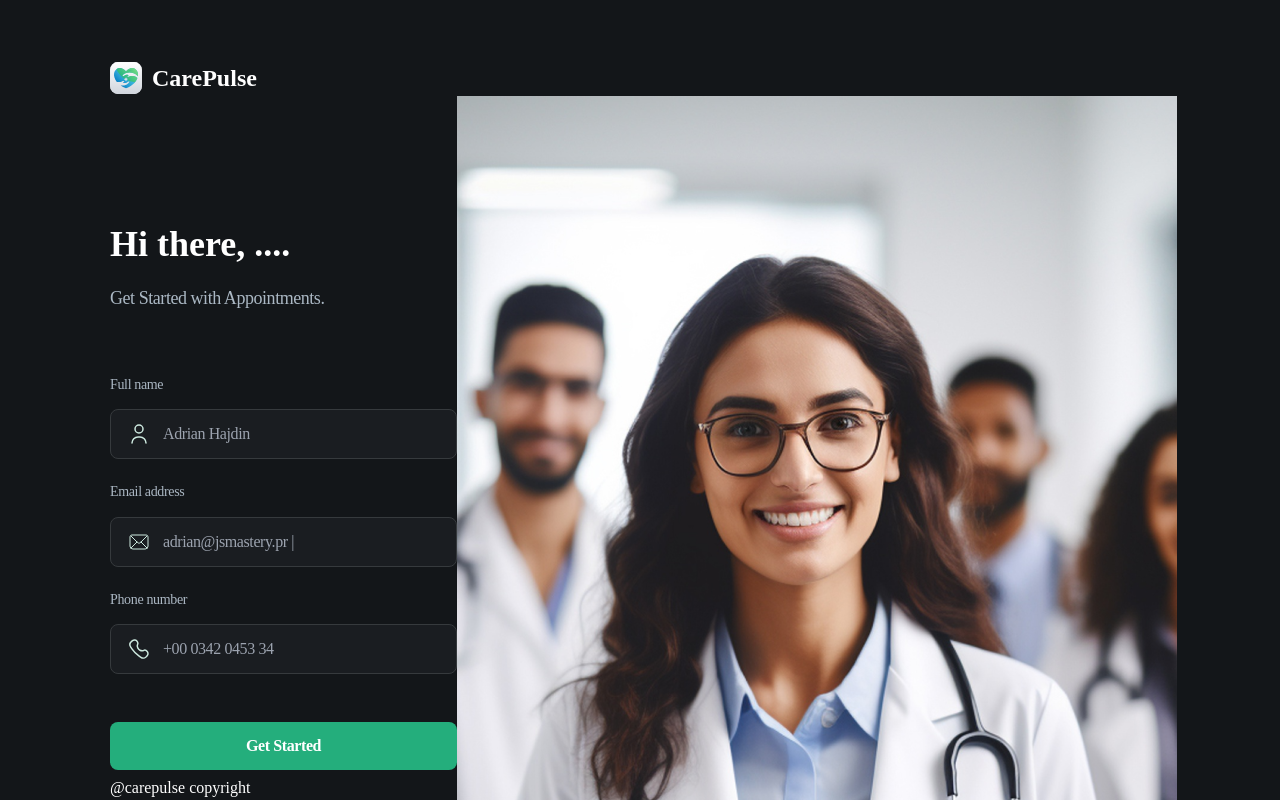
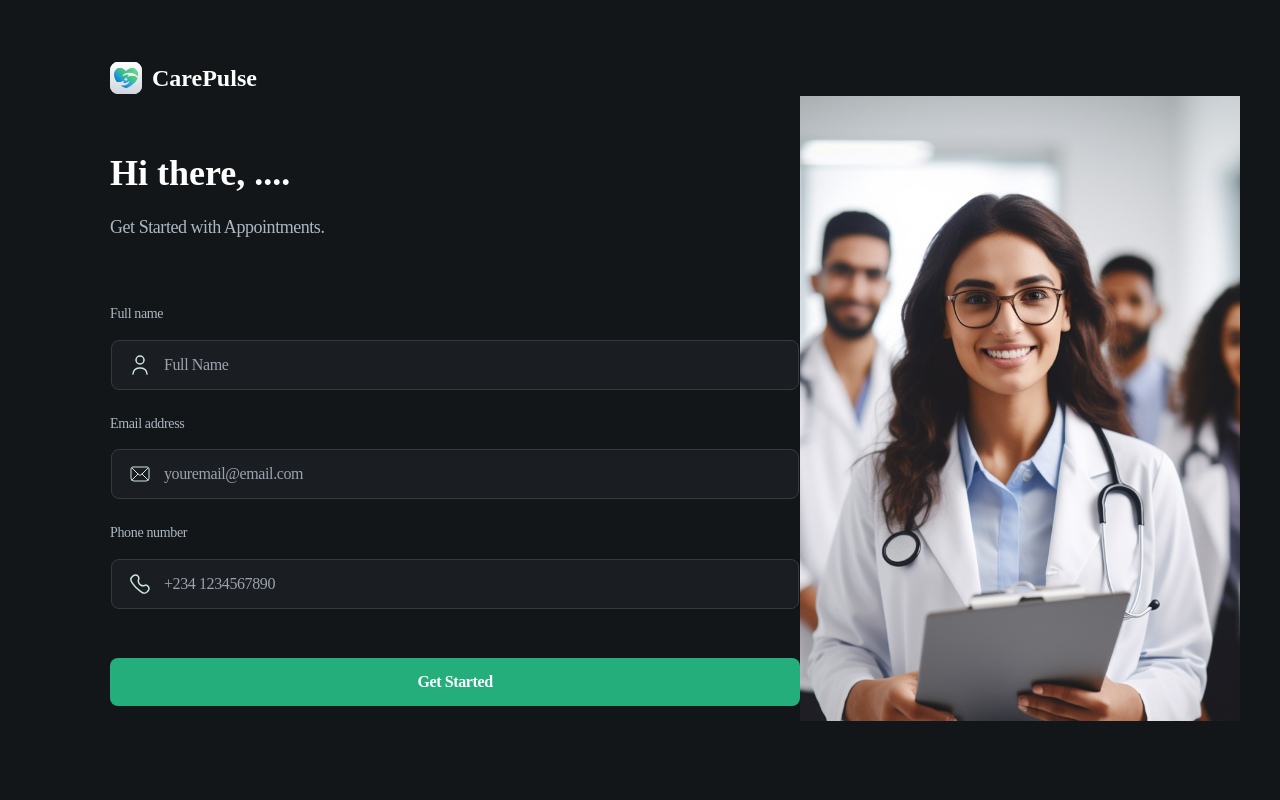
Before and after one commit to steffieMD/carepulse-website, a React (Create React App) app: page / in a window 1280 px wide. Shown: the top 800 px of the page. Built offline with nearby package versions, Linux system fonts and the light colour scheme.

Commit message:
Update SignUp.js

```diff
--- a/src/pages/SignUp.js
+++ b/src/pages/SignUp.js
@@ -1,4 +1,5 @@
 import React from "react";
+import { useState } from "react";
 import signUpImg from "../assets/png/signup.png";
 import { Link } from "../../node_modules/react-router-dom/dist/index";
 
@@ -6,8 +7,9 @@ import { Link } from "../../node_modules/react-router-dom/dist/index";
 
 const SignUp = () => {
   return (
-    <div className="flex h-[100vh] px-10 md:pl-20 lg:pl-[110px] text-white text-left">
-      <div className=" flex flex-col h-full justify-center ">
+    <div className="flex h-[100vh] px-10 md:pl-20 lg:pl-[110px] text-white text-left w-full">
+      <div className="h-full flex flex-col justify-around w-full">
+        <div className="flex flex-col justify-center">
           <h1 className="mb-[18px] text-4xl font-bold leading-[44px]">
             Hi there, ....
           </h1>
@@ -15,9 +17,12 @@ const SignUp = () => {
             Get Started with Appointments.
           </span>
           <form action="/" className="flex flex-col gap-6">
-          <label className="text-[#abb7c3] text-sm font-mediu leading-tight tracking-tight">
+            <label
+              className="text-[#abb7c3] text-sm font-mediu leading-tight tracking-tight cursor-pointer"
+              id="name">
               Full name
-            <div className="mt-4 text-base font-medium leading-normal tracking-tight  px-4 py-3 bg-[#1a1d21] rounded-lg border border-[#363a3d] justify-start items-center gap-3 inline-flex w-full">
+              <div className="hover:bg-gradient-to-r from-[#82DBF7] to-[#B6F09C] mt-4  rounded-lg p-px  hover:bottom-2">
+                <div className=" text-base font-medium leading-normal tracking-tight  px-4 py-3 bg-[#1a1d21] rounded-lg border border-[#363a3d] justify-start items-center gap-3 inline-flex w-full ">
                   <div>
                     <svg
                       width="24"
@@ -38,14 +43,18 @@ const SignUp = () => {
                   <input
                     type="text"
                     id="name"
-                placeholder="Adrian Hajdin"
+                    placeholder="Full Name"
                     className="bg-transparent text-white font-normal text-base w-full"
                   />
                 </div>
+              </div>
             </label>
-          <label className="text-[#abb7c3] text-sm font-mediu leading-tight tracking-tight ">
+            <label
+              className="text-[#abb7c3] text-sm font-mediu leading-tight tracking-tight cursor-pointer"
+              id="email">
               Email address
-            <div className="mt-4 text-base font-medium leading-normal tracking-tight px-4 py-3 bg-[#1a1d21] rounded-lg border border-[#363a3d] justify-start items-center gap-3 inline-flex w-full">
+              <div className="hover:bg-gradient-to-r from-[#82DBF7] to-[#B6F09C] mt-4  rounded-lg p-px  hover:bottom-2">
+                <div className=" text-base font-medium leading-normal tracking-tight  px-4 py-3 bg-[#1a1d21] rounded-lg border border-[#363a3d] justify-start items-center gap-3 inline-flex w-full ">
                   <div>
                     <svg
                       width="24"
@@ -60,17 +69,22 @@ const SignUp = () => {
                       />
                     </svg>
                   </div>
+
                   <input
-                type="text"
-                id="name"
-                placeholder="adrian@jsmastery.pr |"
+                    type="email"
+                    id="email"
+                    placeholder="youremail@email.com"
                     className="bg-transparent text-white font-normal text-base w-full"
                   />
                 </div>
+              </div>
             </label>
-          <label className="text-[#abb7c3] text-sm font-mediu leading-tight tracking-tight ">
+            <label
+              className="text-[#abb7c3] text-sm font-mediu leading-tight tracking-tight cursor-pointer"
+              id="number">
               Phone number
-            <div className="mt-4 text-base font-medium leading-normal tracking-tight  px-4 py-3 bg-[#1a1d21] rounded-lg border border-[#363a3d] justify-start items-center gap-3 inline-flex w-full">
+              <div className="hover:bg-gradient-to-r from-[#82DBF7] to-[#B6F09C] mt-4  rounded-lg p-px  hover:bottom-2">
+                <div className=" text-base font-medium leading-normal tracking-tight  px-4 py-3 bg-[#1a1d21] rounded-lg border border-[#363a3d] justify-start items-center gap-3 inline-flex w-full ">
                   <div>
                     <svg
                       width="24"
@@ -89,12 +103,14 @@ const SignUp = () => {
                       </g>
                     </svg>
                   </div>
+
                   <input
-                type="text"
-                id="name"
-                placeholder="+00 0342 0453 34"
-                className="bg-transparent text-white font-normal text-base w-full "
+                    type="number"
+                    id="number"
+                    placeholder="+234 1234567890"
+                    className="bg-transparent text-white font-normal text-base w-full"
                   />
+                </div>
               </div>
             </label>
           </form>
@@ -103,11 +119,13 @@ const SignUp = () => {
               get Started
             </button>
           </Link>
-        <div className="absolute bottom-0">
+        </div>
+        <div className="">
           <span>@carepulse copyright</span>
         </div>
       </div>
-      <div className="hidden md:block">
+
+      <div className="hidden md:block h-full text-black">
         <img
           src={signUpImg}
           alt="Happy Doctors in ward coats and stethoscopes"
```
Lines whose indentation alone changed are shown as unchanged.
